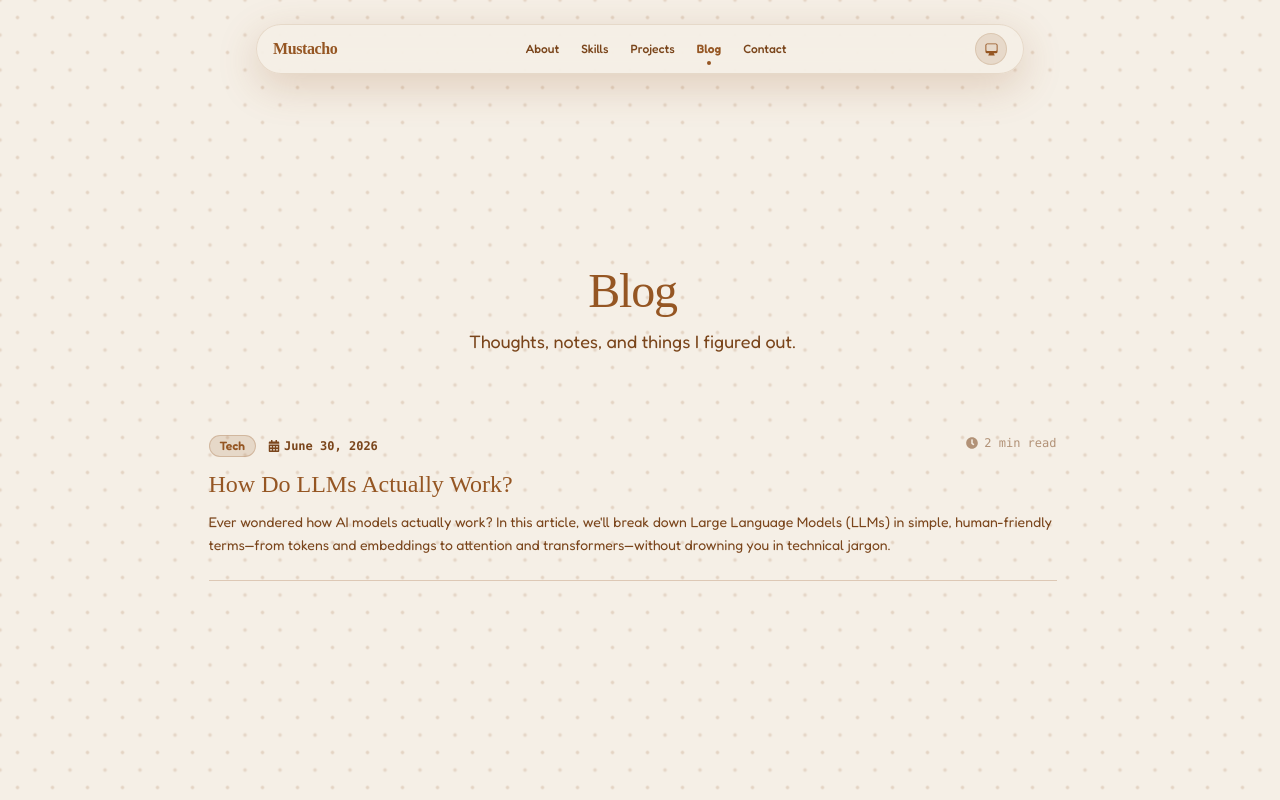
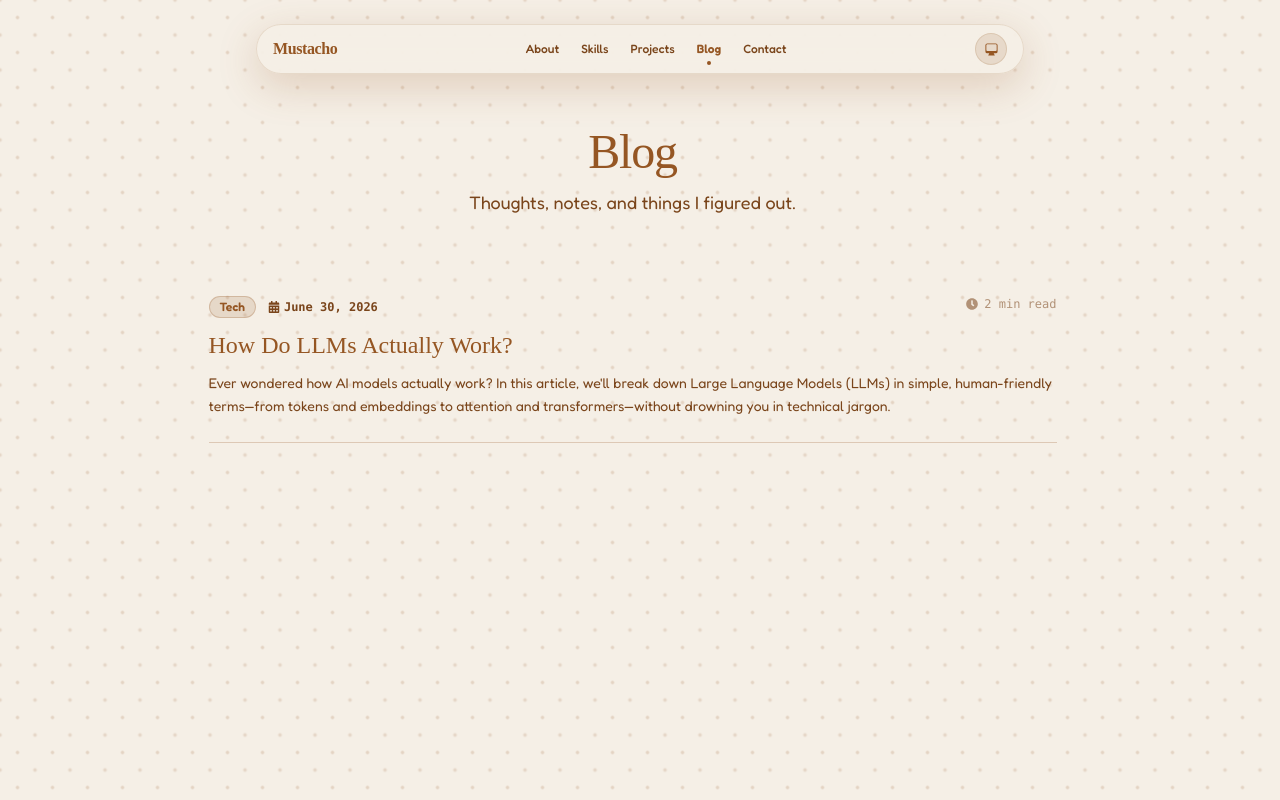
Before and after one commit to imustacho/mustacho.dev, a Next.js app: page /blogs in a window 1280 px wide. Built offline with nearby package versions, Linux system fonts and the light colour scheme; a web font is replaced by a local one.

Commit message:
fix: remove justify-center from blog page to prevent initial content shift

```diff
--- a/src/app/blogs/page.tsx
+++ b/src/app/blogs/page.tsx
@@ -19,7 +19,7 @@ const posts: BlogPost[] = blogsData;
 export default function BlogsPage() {
     return (
         <main className="min-h-screen relative overflow-hidden" style={{ color: "var(--text-primary)" }}>
-            <div className="pt-32 pb-20 px-6 max-w-4xl mx-auto flex flex-col items-center justify-center min-h-screen">
+            <div className="pt-32 pb-20 px-6 max-w-4xl mx-auto flex flex-col items-center min-h-screen">
                 {/* Header */}
                 <div className="text-center flex flex-col items-center gap-3 mb-10">
                     <motion.h1
```
